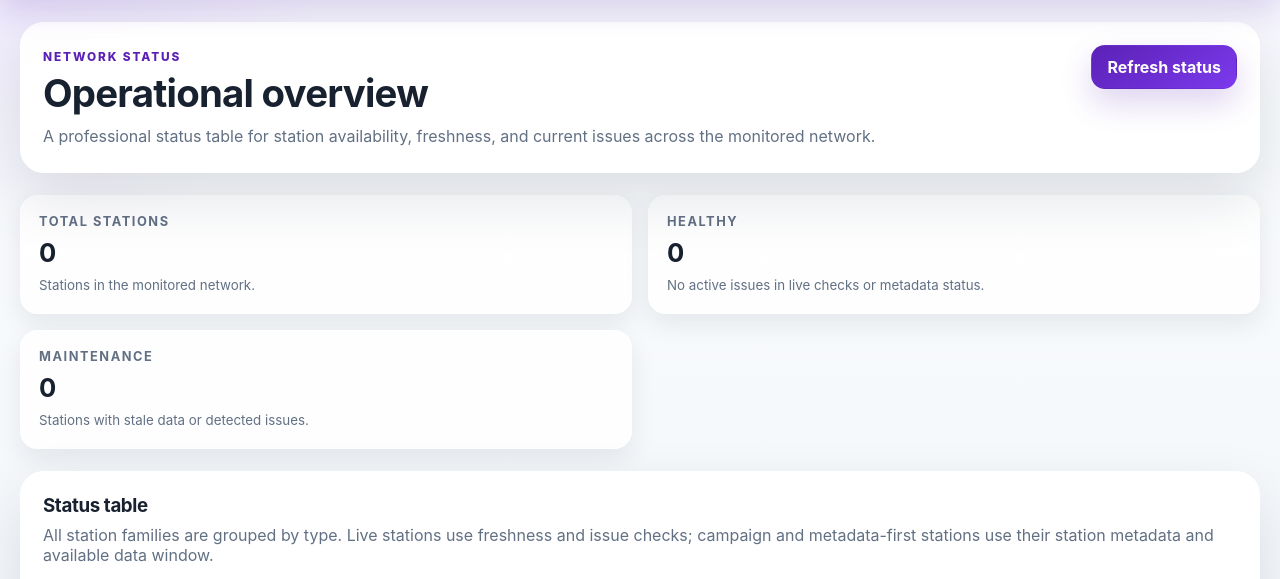
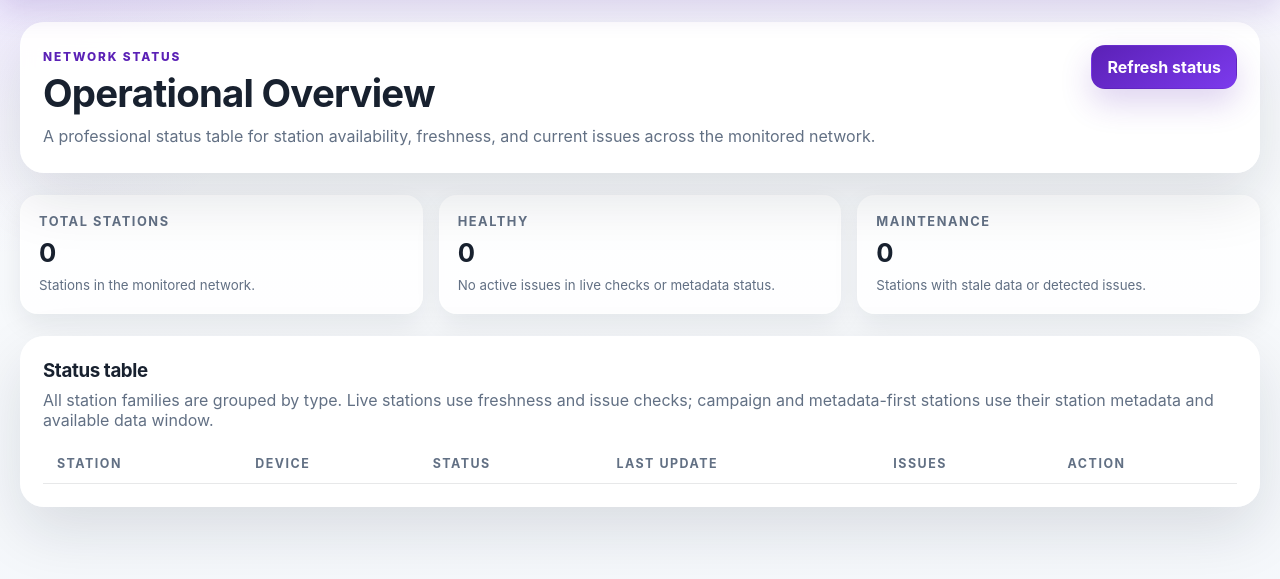
Before and after one commit to Mubadala-ACCESS/dashboard-redesign, a FastAPI app: page /status in a window 1280 px wide. Shown: the part 72-651 px from the top of the page. Run offline with FastAPI, Linux system fonts and the light colour scheme; data that the repository does not hold is empty; some libraries are stand-ins or nearby versions.

Commit message:
fixed frontend overwiew

```diff
--- a/frontend/static/css/main.css
+++ b/frontend/static/css/main.css
@@ -613,7 +613,7 @@ img { max-width: 100%; }
 .tab-panel { display: none; gap: 20px; }
 .tab-panel.is-active { display: grid; }
 .summary-grid { display: grid; gap: 16px; grid-template-columns: repeat(4, minmax(0, 1fr)); }
-.status-summary-grid { display: grid; gap: 16px; grid-template-columns: repeat(3, minmax(0, 1fr)); }
+.status-summary-grid { display: grid; width: 100%; gap: 16px; grid-template-columns: repeat(3, minmax(0, 1fr)); }
 .station-page .summary-grid { grid-template-columns: repeat(3, minmax(0, 1fr)); }
 .quick-period-strip { display: flex; justify-content: space-between; align-items: center; gap: 14px; box-shadow: var(--shadow-sm); }
 .quick-period-strip span { color: var(--muted); font-size: 0.76rem; font-weight: 800; letter-spacing: 0.12em; text-transform: uppercase; }
@@ -879,7 +879,7 @@ tbody tr:hover { background: rgba(91, 33, 182, 0.04); }
   .advanced-left-rail { position: static; }
   .advanced-controls__grid { grid-template-columns: 1fr; }
   .sensor-comparison-grid { grid-template-columns: repeat(2, minmax(0, 1fr)); }
-  .summary-grid, .status-summary-grid { grid-template-columns: repeat(2, minmax(0, 1fr)); }
+  .summary-grid { grid-template-columns: repeat(2, minmax(0, 1fr)); }
   .event-panel, .page-hero.compact-hero { grid-template-columns: 1fr; }
   .glossary-grid, .support-grid { grid-template-columns: 1fr; }
   .guide-steps, .guide-family-grid, .heat-index-grid, .metadata-term-grid { grid-template-columns: repeat(2, minmax(0, 1fr)); }
@@ -919,7 +919,7 @@ tbody tr:hover { background: rgba(91, 33, 182, 0.04); }
   .topnav { gap: 4px; overflow-x: auto; scrollbar-width: none; }
   .topnav::-webkit-scrollbar { display: none; }
   .topnav a { white-space: nowrap; font-size: 0.84rem; padding: 8px 10px; }
-  .side-kv, .drawer-kv, .drawer-metrics, .summary-grid, .status-summary-grid { grid-template-columns: 1fr; }
+  .side-kv, .drawer-kv, .drawer-metrics, .summary-grid { grid-template-columns: 1fr; }
   .station-page .summary-grid { grid-template-columns: 1fr; }
   .sensor-comparison-grid, .sensor-readout-row, .sensor-comparison-card__stats { grid-template-columns: 1fr; }
   .spectra-controls { grid-template-columns: 1fr; }
--- a/frontend/templates/base.html
+++ b/frontend/templates/base.html
@@ -12,7 +12,7 @@
     <link rel="preconnect" href="https://unpkg.com" crossorigin />
     <link rel="preconnect" href="https://cdn.plot.ly" crossorigin />
     <link rel="stylesheet" href="https://unpkg.com/leaflet@1.9.4/dist/leaflet.css" crossorigin="" />
-    <link rel="stylesheet" href="/static/css/main.css?v=underwater-download-1" />
+    <link rel="stylesheet" href="/static/css/main.css?v=status-cards-1" />
   </head>
   <body>
     <div class="app-shell">
--- a/frontend/templates/status.html
+++ b/frontend/templates/status.html
@@ -4,7 +4,7 @@
   <section class="page-hero compact-hero">
     <div>
       <span class="eyebrow">Network status</span>
-      <h1>Operational overview</h1>
+      <h1>Operational Overview</h1>
       <p class="lead">A professional status table for station availability, freshness, and current issues across the monitored network.</p>
     </div>
     <div class="status-hero-actions">
```
